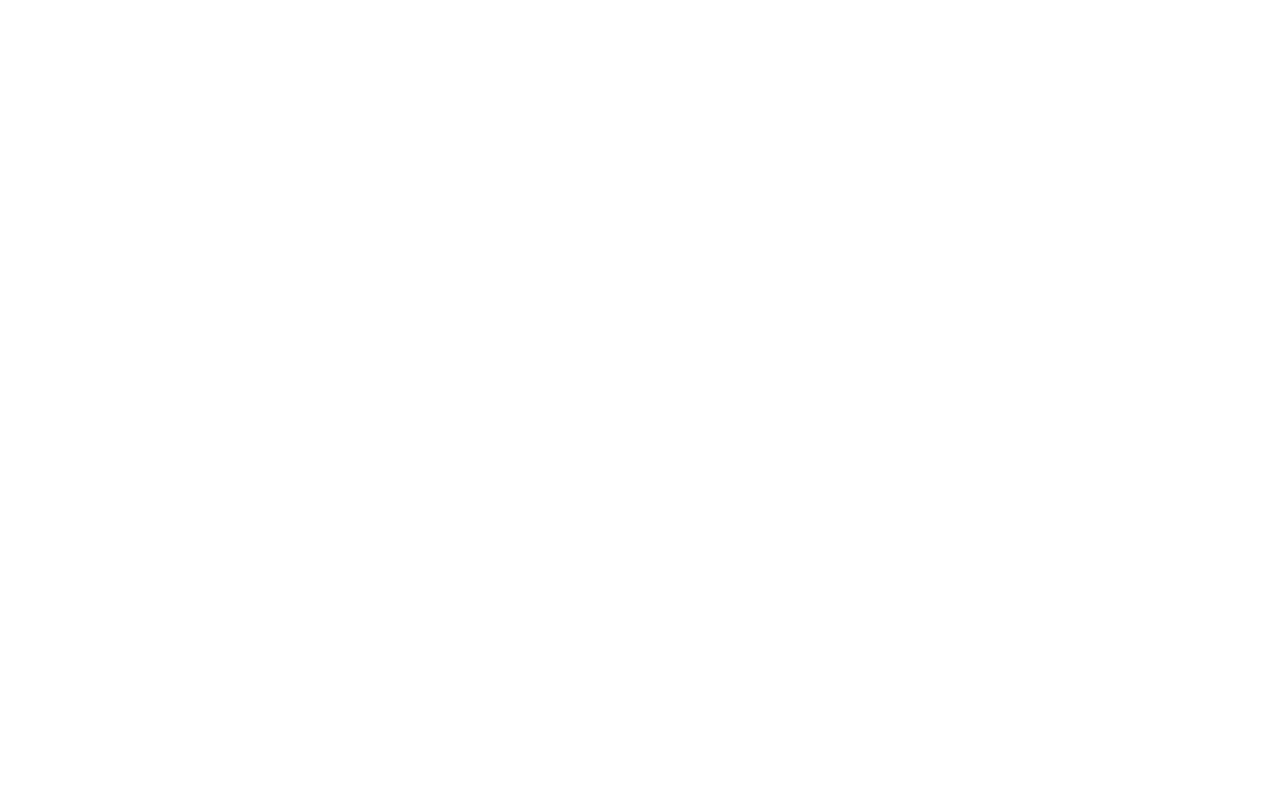
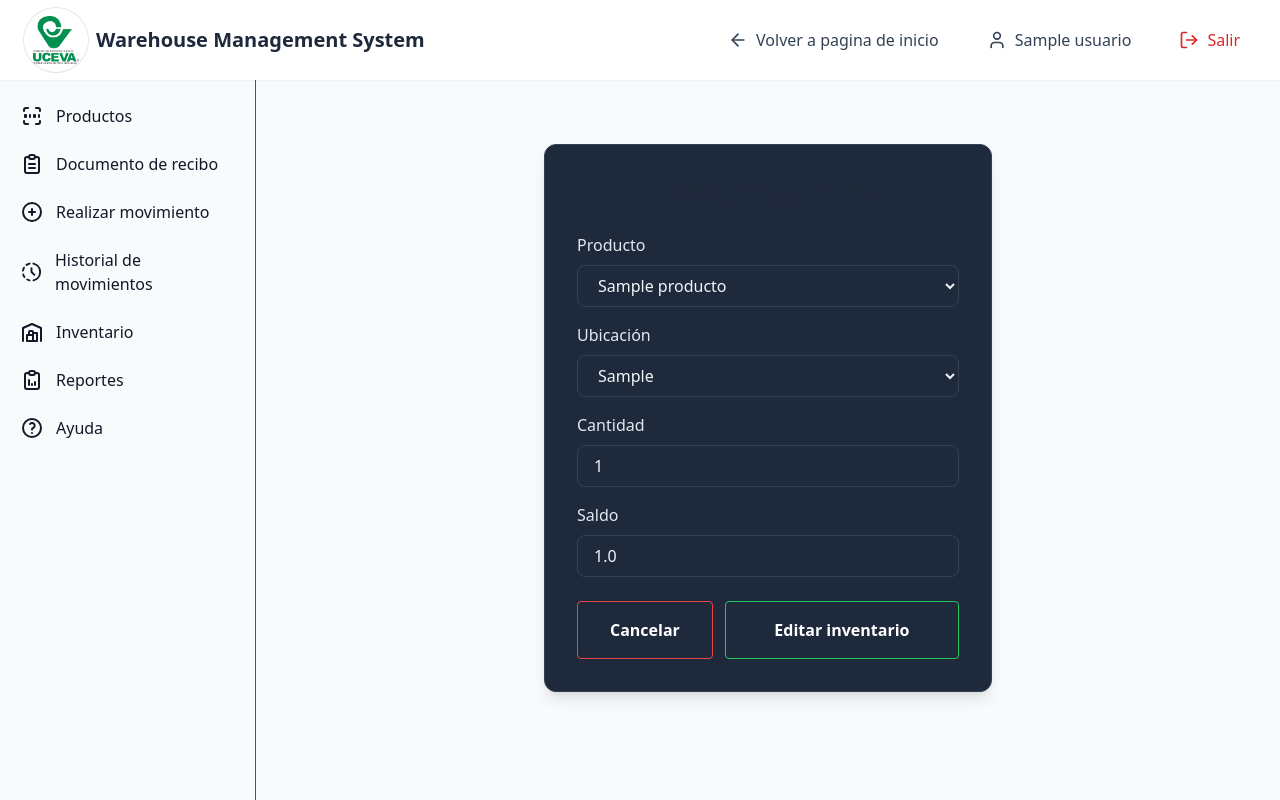
Before and after one commit to juansalgado12/wms, a Flask app: page /inventario/editar/1 in a window 1280 px wide. Before the commit the page is empty. Run offline with Flask 3, Linux system fonts and the light colour scheme; the visitor is signed in with stand-in values (Sample User, id 1); tables that the repository leaves empty hold one stand-in row (values such as "Sample post"); some libraries are stand-ins or nearby versions.

Commit message:
Añadida la funcionalidad para editar inventarios, incluyendo validaciones y manejo de errores en el formulario. Se actualizó la vista de lista de inventarios para enlazar a la acción de edición.

```diff
--- a/wmsr/inventario.py
+++ b/wmsr/inventario.py
@@ -121,4 +121,79 @@ def crear_inventario():
 @bp.route('/editar/<int:id>', methods=('GET', 'POST'))
 @login_required
 def editar_inventario(id):
-    return render_template('inventario/editarinventario.html')
+    inventario = Inventario.query.get_or_404(id)
+    if not inventario:
+        flash(f'El inventario con ID {id} no existe.', 'error')
+        return redirect(url_for('inventario.lista_inventario'))
+
+    if request.method == 'POST':
+        # Leer datos del formulario
+        producto_codigo = request.form.get('producto')
+        ubicacion_codigo = request.form.get('ubicacion')
+        cantidad = request.form.get('cantidad')
+        saldo = request.form.get('saldo')
+
+        # Validar campos obligatorios
+        if not producto_codigo or not ubicacion_codigo or cantidad is None or saldo is None:
+            flash('Por favor, complete todos los campos obligatorios.', 'error')
+            return render_template('inventario/editarinventario.html', inventario=inventario, producto=Productos.query.all(), ubicacion=Ubicaciones.query.all())
+
+        # Validar existencia de los productos
+        try:
+            pro_codigo = str(producto_codigo)
+        except (ValueError, TypeError):
+            flash('Producto inválido. Por favor, seleccione un producto válido.', 'error')
+            productos = Productos.query.all()
+            return render_template('inventario/editarinventario.html', inventario=inventario, producto=productos, ubicacion=Ubicaciones.query.all())
+
+        if not Productos.query.get(pro_codigo):
+            flash('El producto seleccionado no existe.', 'error')
+            productos = Productos.query.all()
+            return render_template('inventario/editarinventario.html', inventario=inventario, producto=productos, ubicacion=Ubicaciones.query.all())
+
+        # Validar existencia de las ubicaciones
+        try:
+            ubi_codigo = str(ubicacion_codigo)
+        except (ValueError, TypeError):
+            flash('Ubicación inválida. Por favor, seleccione una ubicación válida.', 'error')
+            ubicaciones = Ubicaciones.query.all()
+            return render_template('inventario/editarinventario.html', inventario=inventario, producto=Productos.query.all(), ubicacion=ubicaciones)
+
+        if not Ubicaciones.query.get(ubi_codigo):
+            flash('La ubicación seleccionada no existe.', 'error')
+            ubicaciones = Ubicaciones.query.all()
+            return render_template('inventario/editarinventario.html', inventario=inventario, producto=Productos.query.all(), ubicacion=ubicaciones)
+
+        # Validar si la ubicación ya tiene un inventario asignado (y no es el actual)
+        inventario_existente = Inventario.query.filter_by(inv_cod_ubicacion=ubi_codigo).first()
+        if inventario_existente and inventario_existente.inv_id != inventario.inv_id:
+            flash(f'La ubicación con código {ubi_codigo} ya tiene un inventario asignado.', 'error')
+            productos = Productos.query.all()
+            ubicaciones = Ubicaciones.query.all()
+            return render_template('inventario/editarinventario.html', inventario=inventario, producto=productos, ubicacion=ubicaciones)
+
+        # Validar que la categoría del producto coincida con la categoría de la ubicación
+        producto = Productos.query.get(pro_codigo)
+        ubicacion = Ubicaciones.query.get(ubi_codigo)
+        if producto.pro_cat_id != ubicacion.ubi_cat_id:
+            flash('La categoría del producto no coincide con la categoría de la ubicación.', 'error')
+            productos = Productos.query.all()
+            ubicaciones = Ubicaciones.query.all()
+            return render_template('inventario/editarinventario.html', inventario=inventario, producto=productos, ubicacion=ubicaciones)
+
+        # Fecha de actualización
+        tz_colombia = 'America/Bogota'
+        fecha = datetime.now(ZoneInfo(tz_colombia))
+
+        # Actualizar los datos del inventario
+        inventario.inv_pro_codigo = pro_codigo
+        inventario.inv_cod_ubicacion = ubi_codigo
+        inventario.inv_cantidad = cantidad
+        inventario.inv_saldo = saldo
+        inventario.inv_fecha_actualizacion = fecha
+
+        db.session.commit()
+        flash('Inventario actualizado exitosamente.', 'success')
+        return redirect(url_for('inventario.lista_inventario'))
+
+    return render_template('inventario/editarinventario.html', inventario=inventario, producto=Productos.query.all(), ubicacion=Ubicaciones.query.all())
--- a/wmsr/templates/inventario/editarinventario.html
+++ b/wmsr/templates/inventario/editarinventario.html
@@ -0,0 +1,58 @@
+{% extends 'layouts/base.html' %}
+
+{% block title %}Editar inventario - Warehouse Management System{% endblock %}
+{% block content %}
+<div class="flex flex-col items-center justify-center min-h-[60vh] py-12">
+    <div class="w-full max-w-md rounded-xl shadow-lg p-8 border border-slate-700 bg-slate-800">
+        <h2 class="text-2xl font-bold text-slate-800 mb-6 text-center dark:text-white">Editar inventario</h2>
+        <form method="POST" action="" class="">
+            <!-- Aquí van los campos del formulario (estilo oscuro) -->
+
+            <div class="mb-4">
+            <label for="producto" class="block text-slate-200 font-medium mb-2">Producto</label>
+            <select id="producto" name="producto" minlength="6" maxlength="100" required
+                class="w-full px-4 py-2 bg-slate-800 text-slate-100 border border-slate-700 rounded-lg placeholder-slate-400 focus:outline-none focus:ring-2 focus:ring-emerald-500 focus:border-emerald-500">
+                    <option value="" selected>Seleccione un producto</option>
+                    {% for p in producto %}
+                        <option value="{{ p.pro_codigo }}" {% if p.pro_codigo == inventario.inv_pro_codigo %}selected{% endif %}>{{ p.pro_nombre }}</option>
+                    {% endfor %}
+                </select>
+            </div>
+
+            <div class="mb-4">
+            <label for="ubicacion" class="block text-slate-200 font-medium mb-2">Ubicación</label>
+            <select id="ubicacion" name="ubicacion" minlength="6" maxlength="100" required
+                class="w-full px-4 py-2 bg-slate-800 text-slate-100 border border-slate-700 rounded-lg placeholder-slate-400 focus:outline-none focus:ring-2 focus:ring-emerald-500 focus:border-emerald-500">
+                    <option value="" selected>Seleccione una ubicación</option>
+                    {% for u in ubicacion %}
+                        <option value="{{ u.ubi_codigo }}" {% if u.ubi_codigo == inventario.inv_cod_ubicacion %}selected{% endif %}>{{ u.ubi_codigo }}</option>
+                    {% endfor %}
+                </select>
+            </div>
+
+            <div class="mb-4">
+            <label for="cantidad" class="block text-slate-200 font-medium mb-2">Cantidad</label>
+            <input type="number" id="cantidad" name="cantidad" value="{{inventario.inv_cantidad}}" minlength="1" maxlength="100" required
+                class="w-full px-4 py-2 bg-slate-800 text-slate-100 border border-slate-700 rounded-lg placeholder-slate-400 focus:outline-none focus:ring-2 focus:ring-emerald-500 focus:border-emerald-500">
+            </div>
+
+             <div class="mb-4">
+            <label for="saldo" class="block text-slate-200 font-medium mb-2">Saldo</label>
+            <input type="number" id="saldo" name="saldo" value="{{inventario.inv_saldo}}" minlength="1" maxlength="100" required
+                class="w-full px-4 py-2 bg-slate-800 text-slate-100 border border-slate-700 rounded-lg placeholder-slate-400 focus:outline-none focus:ring-2 focus:ring-emerald-500 focus:border-emerald-500">
+            </div>
+
+            <div class="flex gap-3 justify-center mt-6">
+            <a href="{{url_for('inventario.lista_inventario')}}"
+                class="px-8 py-4 bg-transparent text-white font-semibold text-green-500 dark:text-red-500 hover:text-white border border-red-500 hover:border-white rounded">
+                Cancelar
+            </a>
+            <button type="submit"
+                class="w-full py-3 text-white font-semibold bg-transparent text-green-500 dark:text-green-500 hover:text-white border border-green-500 hover:border-white rounded">
+                Editar inventario
+            </button>
+            </div>
+        </form>
+    </div>
+</div>
+{% endblock%}
```
Also changed, not shown: wmsr/templates/inventario/listainventario.html (+7 -7 lines).
